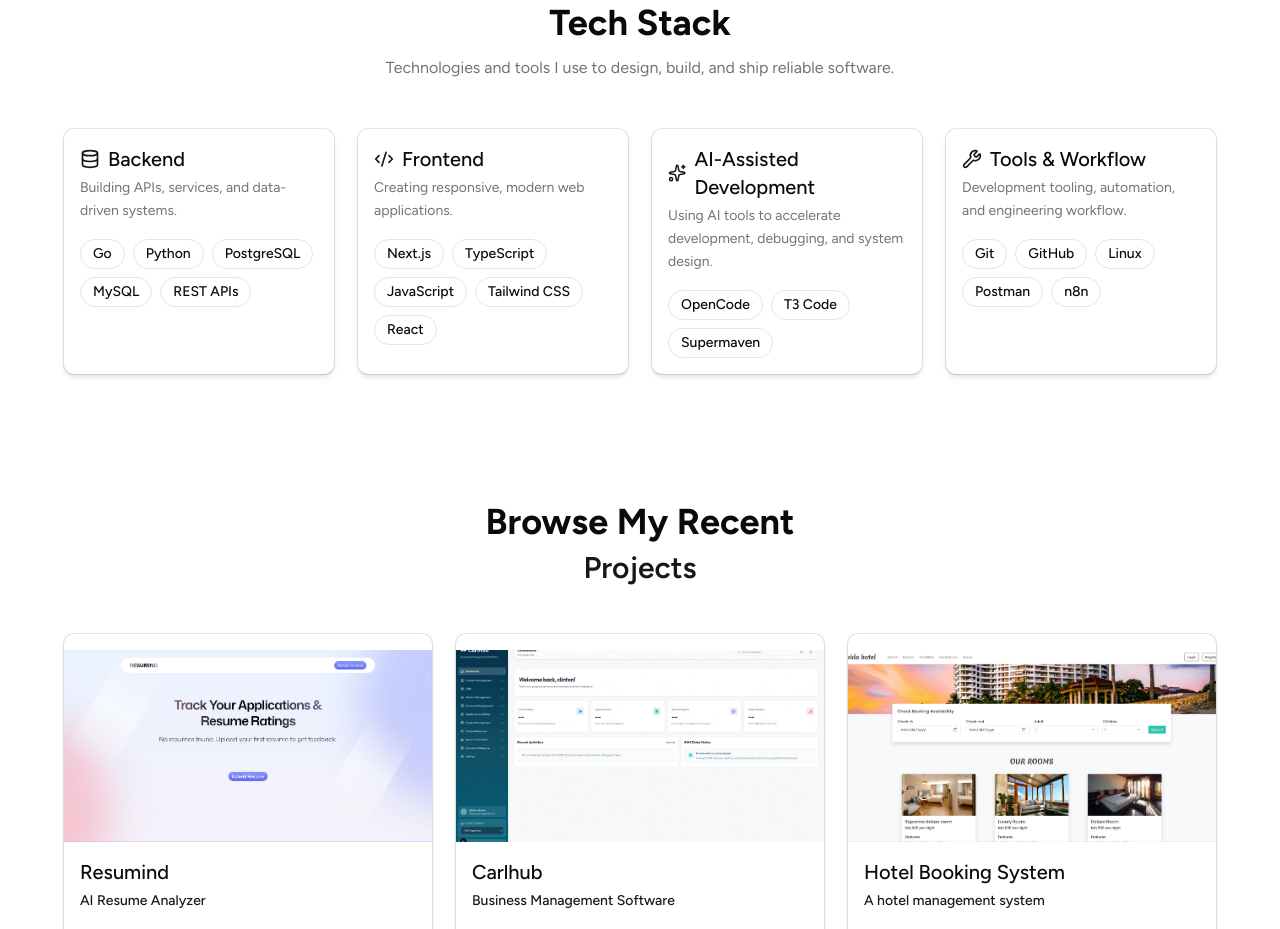
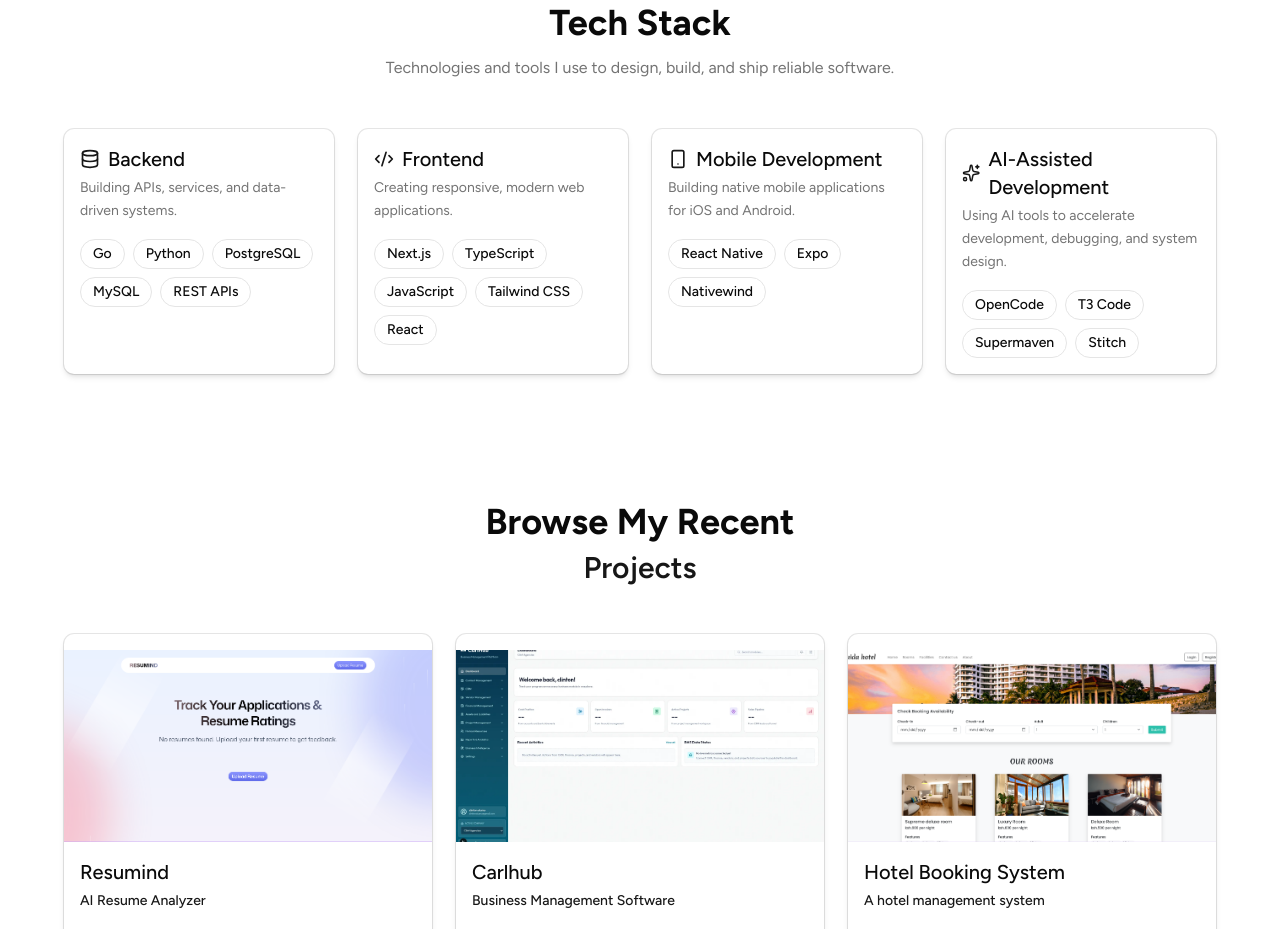
Before and after one commit to Clinton-Okumu/portfolio, a Next.js app: page / in a window 1280 px wide. Shown: the part 1200-2129 px from the top of the page. Built offline with nearby package versions, Linux system fonts and the light colour scheme.

Commit message:
updated portfolio skills section

```diff
--- a/components/Skills.tsx
+++ b/components/Skills.tsx
@@ -1,5 +1,5 @@
 import { Card, CardContent, CardHeader, CardTitle } from "@/components/ui/card";
-import { Code2, Database, Wrench, Sparkles } from "lucide-react";
+import { Code2, Database, Smartphone, Sparkles } from "lucide-react";
 
 const skillGroups = [
   {
@@ -15,16 +15,16 @@ const skillGroups = [
     skills: ["Next.js", "TypeScript", "JavaScript", "Tailwind CSS", "React"],
   },
   {
+    title: "Mobile Development",
+    icon: Smartphone,
+    description: "Building native mobile applications for iOS and Android.",
+    skills: ["React Native", "Expo", "Nativewind"]
+  },
+  {
     title: "AI-Assisted Development",
     icon: Sparkles,
     description: "Using AI tools to accelerate development, debugging, and system design.",
-    skills: ["OpenCode", "T3 Code", "Supermaven"],
-  },
-  {
-    title: "Tools & Workflow",
-    icon: Wrench,
-    description: "Development tooling, automation, and engineering workflow.",
-    skills: ["Git", "GitHub", "Linux", "Postman", "n8n"],
+    skills: ["OpenCode", "T3 Code", "Supermaven","Stitch"],
   },
 ];
 
```
